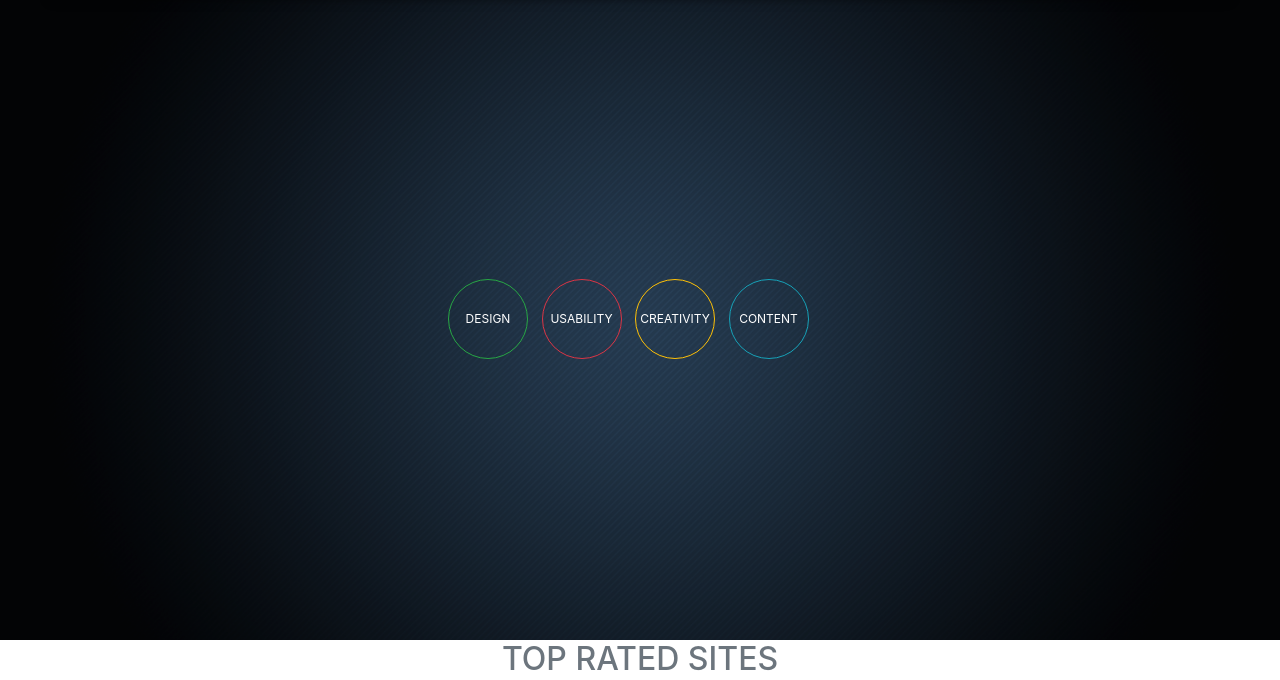
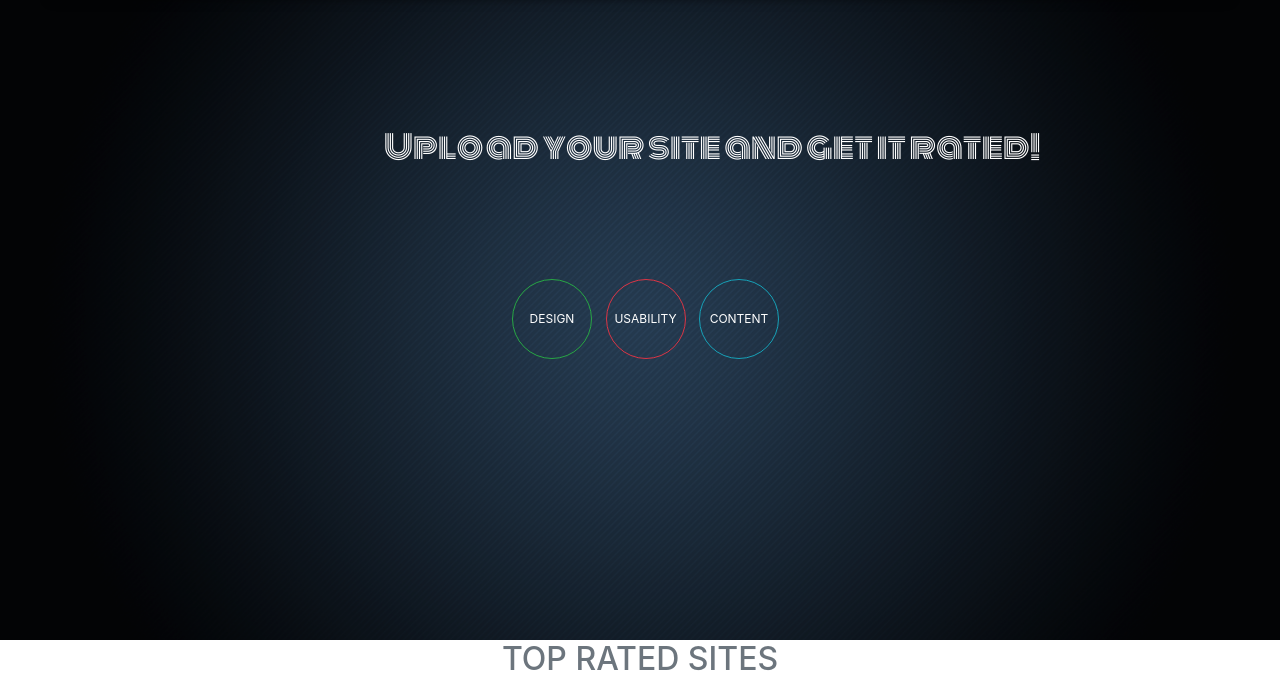
Before and after one commit to Kilewa/Rate-It, a Django app: page / in a window 1280 px wide. Shown: the part 121-801 px from the top of the page. Run offline with Django 3.2, Linux system fonts and the light colour scheme; data that the repository does not hold is empty; some libraries are stand-ins or nearby versions.

Commit message:
added homepage heading

```diff
--- a/rateapp/static/css/nav.css
+++ b/rateapp/static/css/nav.css
@@ -1,3 +1,6 @@
+@import url('https://fonts.googleapis.com/css2?family=Monoton&display=swap');
+
+
 #brand {
     color: black;
     padding: 10px;
@@ -59,7 +62,20 @@
     display: flex;
     flex-direction: row;
     justify-content: space-between;
-    margin-left: 35%;
+    margin-left: 40%;
+}
+
+.design:hover{
+    background-color:#5e745e;
+    cursor: pointer;
+}
+.usability:hover{
+    background-color: #863e3e;
+    cursor: pointer;
+}
+.content:hover{
+    background-color: teal;
+    cursor: pointer;
 }
 span{
     width: 100%;
@@ -96,3 +112,14 @@ span{
     text-align: center;
     justify-content: center;
 }
+.text{
+    color: #fff;
+    margin-left: 30%;
+    padding-top: 10%;
+    font-family: 'Monoton', cursive;
+}
+
+.down-arrow{
+    color: #fff;
+    padding-top: 100%;
+}
--- a/rateapp/templates/rateapp/base.html
+++ b/rateapp/templates/rateapp/base.html
@@ -38,12 +38,14 @@
   <body>
     {% include 'rateapp/navbar.html' %}
 
+
+
     <div class="intro">
+      <h2 class="text">Upload your site and get it rated!</h2>
       <div class="box animated slideInDown">
-        <span class="border border-success text-white">DESIGN</span>&nbsp&nbsp&nbsp
-        <span class="border border-danger text-white ">USABILITY</span>&nbsp&nbsp&nbsp
-        <span class="border border-warning text-white ">CREATIVITY</span>&nbsp&nbsp&nbsp
-        <span class="border border-info text-white">CONTENT</span>
+        <span class="border border-success text-white design">DESIGN</span>&nbsp&nbsp&nbsp
+        <span class="border border-danger text-white usability">USABILITY</span>&nbsp&nbsp&nbsp
+        <span class="border border-info text-white content">CONTENT</span>
       </div>
     </div>
     {% block content %}{% endblock %}
```
